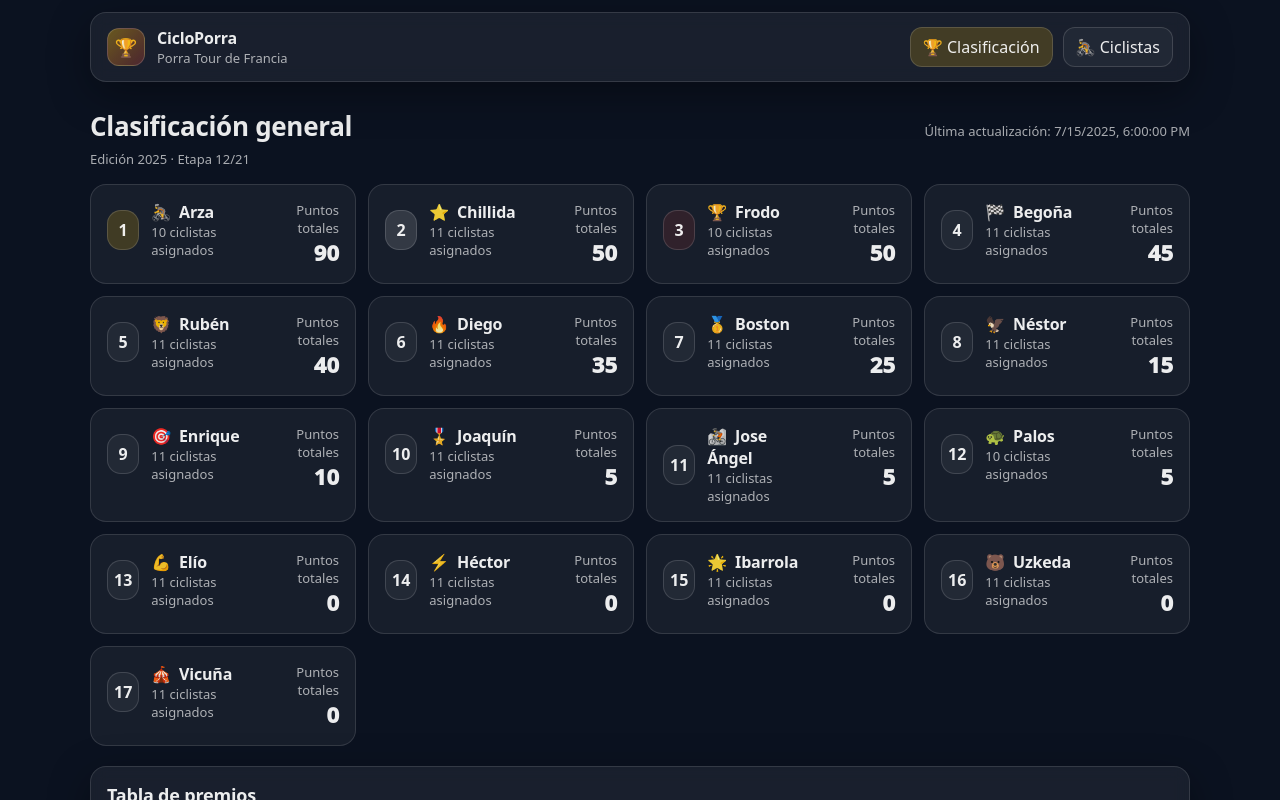
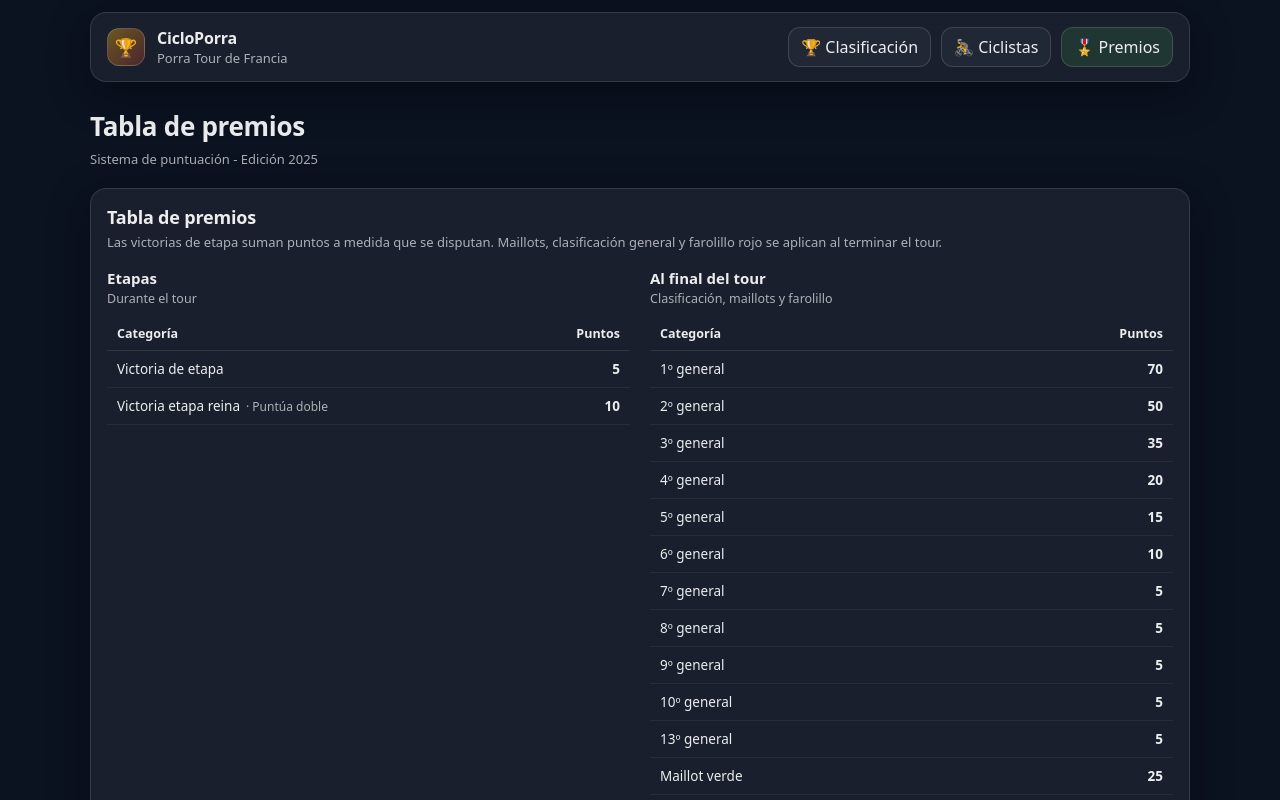
Before and after one commit to JaviElio/CicloPorra, a React (Vite) app in the folder porra-tour/: page /#/premios in a window 1280 px wide. Before the commit this address led to /#/. Shown: the top 800 px of the page. Built offline with nearby package versions, Linux system fonts and the light colour scheme.

Commit message:
Añadida la página de premios

```diff
--- a/porra-tour/src/App.tsx
+++ b/porra-tour/src/App.tsx
@@ -3,6 +3,7 @@ import Header from './components/Header';
 import { ClasificacionPage } from './pages/ClasificacionPage';
 import { ParticipantePage } from './pages/ParticipantePage';
 import { CiclistasPage } from './pages/CiclistasPage';
+import { PremiosPage } from './pages/PremiosPage';
 
 export default function App() {
   return (
@@ -13,6 +14,7 @@ export default function App() {
           <Route path="/" element={<ClasificacionPage />} />
           <Route path="/participante/:id" element={<ParticipantePage />} />
           <Route path="/ciclistas" element={<CiclistasPage />} />
+          <Route path="/premios" element={<PremiosPage />} />
           <Route path="*" element={<Navigate to="/" replace />} />
         </Routes>
       </main>
--- a/porra-tour/src/components/Header.tsx
+++ b/porra-tour/src/components/Header.tsx
@@ -65,6 +65,17 @@ export default function Header() {
         >
           🚴 Ciclistas
         </NavLink>
+        <NavLink
+          to="/premios"
+          style={({ isActive }) => ({
+            padding: '8px 12px',
+            borderRadius: 12,
+            border: '1px solid rgba(255,255,255,0.14)',
+            background: isActive ? 'rgba(76,175,80,0.16)' : 'rgba(255,255,255,0.04)',
+          })}
+        >
+          🎖️ Premios
+        </NavLink>
       </nav>
     </header>
   );
--- a/porra-tour/src/pages/ClasificacionPage.tsx
+++ b/porra-tour/src/pages/ClasificacionPage.tsx
@@ -1,7 +1,6 @@
 import { loadDataModel } from '../data/loader';
 import { computeParticipantePuntos } from '../data/scoring';
 import ClasificacionCard from '../components/ClasificacionCard';
-import TablaPremios from '../components/TablaPremios';
 
 const model = loadDataModel();
 
@@ -39,8 +38,6 @@ export function ClasificacionPage() {
           <ClasificacionCard key={p.id} participante={p} posicion={idx + 1} numCiclistas={p.ciclistas_dorsales.length} />
         ))}
       </div>
-
-      <TablaPremios config={model.config} />
     </section>
   );
 }
--- /dev/null
+++ b/porra-tour/src/pages/PremiosPage.tsx
@@ -0,0 +1,19 @@
+import { loadDataModel } from '../data/loader';
+import TablaPremios from '../components/TablaPremios';
+
+const model = loadDataModel();
+
+export function PremiosPage() {
+  return (
+    <section>
+      <div>
+        <h1 style={{ margin: '6px 0 6px', fontSize: 26, letterSpacing: -0.3 }}>Tabla de premios</h1>
+        <div className="muted" style={{ fontSize: 13 }}>
+          Sistema de puntuación - Edición {model.config.edicion}
+        </div>
+      </div>
+
+      <TablaPremios config={model.config} />
+    </section>
+  );
+}
```
Also changed, not shown: 1 other file (tests, documents, lock files or other folders).
